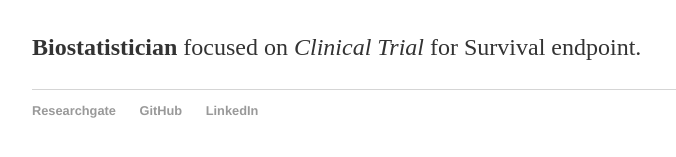
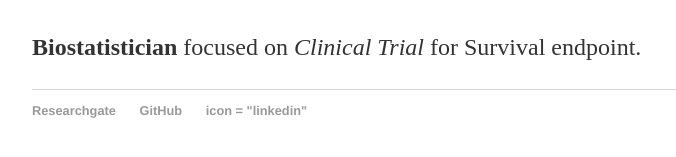
Before and after one commit to haquemdanamul/haquemdanamul, a Jekyll site: the page built from index.html, in a window 1280 px wide. Shown: the part 371-528 px from the top of the page, without its empty margins (160-836 px from the left). Built offline with Jekyll 4.4.1, drawn with Linux system fonts in a browser that asks for light colours.

Commit message:
Update default.html

```diff
--- a/_layouts/default.html
+++ b/_layouts/default.html
@@ -40,10 +40,9 @@
 			</div><!-- /.container -->
 			<footer>
 	    		<ul>
-
 				<li><a href="https://www.researchgate.net/profile/Mohammad_Anamul_Haque">Researchgate</a></li>
 	        		<li><a href="https://haquemdanamul.github.io/cpct/">GitHub</a></li>
-				<li><a href="https://linkedin.com/in/mohammad-anamul-haque-40541060">LinkedIn</a></li>
+				<li><a href="https://linkedin.com/in/mohammad-anamul-haque-40541060">icon = "linkedin" </a></li>
 				</ul>
 			</footer>
 		</body>
```
